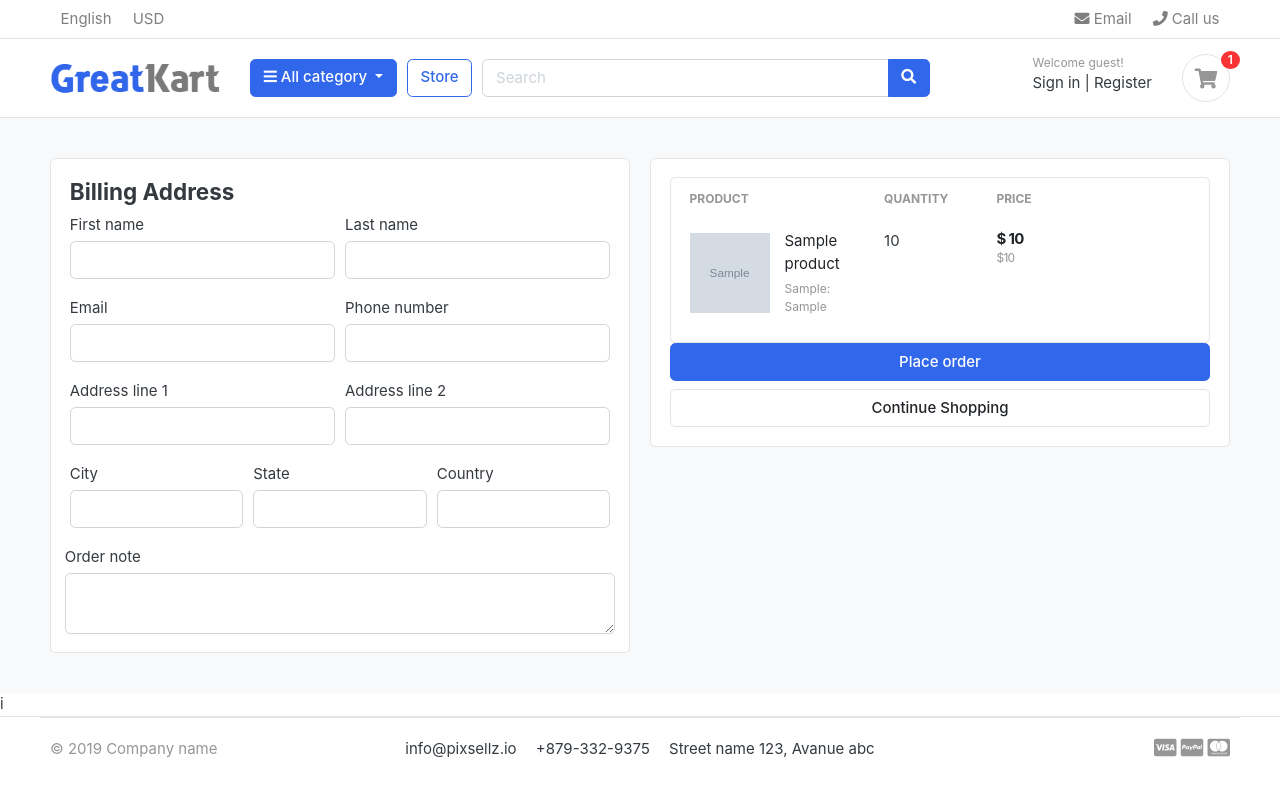
After one commit to Tparfaite/GreatKart, a Django app: template templates/store/checkout.html in a window 1280 px wide. The commit adds this page. Run offline with Django 3.2, Linux system fonts and the light colour scheme; the template is opened without the code that fills it: most values are stand-ins (such as "Sample title", 1, 10 or a date in 2020); grey boxes marked "Sample" are stand-in pictures; some libraries are stand-ins or nearby versions; some web fonts are replaced.

```diff
--- a/carts/context_processors.py
+++ b/carts/context_processors.py
@@ -8,7 +8,10 @@ def counter(request):
     else:
         try:
             cart=Cart.objects.filter(cart_id=_cart_id(request))
-            cart_items=CartItem.objects.all().filter(cart=cart[:1])
+            if request.user.is_authenticated:
+                cart_items=CartItem.objects.all().filter(user=request.user)
+            else:
+             cart_items=CartItem.objects.all().filter(cart=cart[:1])
             for cart_item in cart_items:
                 cart_counter+=cart_item.quantity
 
--- a/carts/models.py
+++ b/carts/models.py
@@ -1,6 +1,6 @@
 from django.db import models
-
 from store.models import Product, Variation
+from accounts.models import  Account
 
 
 # Create your models here.
@@ -12,11 +12,11 @@ class Cart(models.Model):
     def __str__(self):
         return self.cart_id
 
-
 class CartItem(models.Model):
+    user=models.ForeignKey(Account, on_delete=models.CASCADE, null=True)
     product=models.ForeignKey(Product, on_delete=models.CASCADE)
     variations=models.ManyToManyField(Variation, blank=True )
-    cart= models.ForeignKey(Cart, on_delete=models.CASCADE)
+    cart= models.ForeignKey(Cart, on_delete=models.CASCADE, null=True)
     quantity=models.IntegerField()
     is_active=models.BooleanField(default=True)
 
--- a/carts/urls.py
+++ b/carts/urls.py
@@ -6,5 +6,6 @@ urlpatterns = [
     path('', views.cart, name= 'cart'),
     path('add_cart/<int:product_id>/', views.add_cart, name='add_cart'),
     path('remove_cart/<int:product_id>/<int:cart_item_id>/', views.remove_cart, name='remove_cart'),
-    path('remove_cart_item/<int:product_id>/<int:cart_item_id>/', views.remove_cart_item, name= 'remove_cart_item')
+    path('remove_cart_item/<int:product_id>/<int:cart_item_id>/', views.remove_cart_item, name= 'remove_cart_item'),
+    path('checkout/', views.checkout, name='checkout')
 ]
--- a/templates/store/cart.html
+++ b/templates/store/cart.html
@@ -107,7 +107,7 @@
                 <p class="text-center mb-3">
                     <img src="./images/misc/payments.png" height="26">
                 </p>
-                <a href="./place-order.html" class="btn btn-primary btn-block"> Checkout </a>
+                <a href="{% url 'checkout' %}" class="btn btn-primary btn-block"> Checkout </a>
                 <a href="{% url 'store' %}" class="btn btn-light btn-block">Continue Shopping</a>
             </div> <!-- card-body.// -->
             </div> <!-- card.// -->
--- /dev/null
+++ b/templates/store/checkout.html
@@ -0,0 +1,135 @@
+{% extends 'base.html' %}
+{% load static %}
+
+{% block content %}
+
+<section class="section-content padding-y bg">
+    <div class="container">
+
+    <!-- ============================ COMPONENT 1 ================================= -->
+
+    <div class="row">
+        <aside class="col-lg-6">
+          <div class="card">
+            <div class="card-body">
+                <h4 class="card-title mb-2">Billing Address</h4>
+                <form action="" method='POST'>
+                    {% csrf_token %}
+                    <div class="form-row">
+                        <div class="col form-group">
+                            <label for="">First name</label>
+                            <input type="text" name="first_name" class="form-control" required >
+                        </div>
+                        <div class="col form-group">
+                            <label for="">Last name</label>
+                            <input type="text" name="last_name" class="form-control" required >
+                        </div>
+                    </div>
+                    <div class="form-row">
+                        <div class="col form-group">
+                            <label for="">Email</label>
+                            <input type="email" name="email" class="form-control" required >
+                        </div>
+                        <div class="col form-group">
+                            <label for="">Phone number</label>
+                            <input type="text" name="phone_number" class="form-control" required >
+                        </div>
+                    </div>
+                    <div class="form-row">
+                        <div class="col form-group">
+                            <label for="">Address line 1</label>
+                            <input type="email" name="address_line_1" class="form-control" required >
+                        </div>
+                        <div class="col form-group">
+                            <label for="">Address line 2</label>
+                            <input type="text" name="address_line_2" class="form-control" required >
+                        </div>
+                    </div>
+                    <div class="form-row">
+                        <div class="col form-group">
+                            <label for="">City</label>
+                            <input type="email" name="city" class="form-control" required >
+                        </div>
+                        <div class="col form-group">
+                            <label for="">State</label>
+                            <input type="text" name="state" class="form-control" required >
+                        </div>
+                        <div class="col form-group">
+                            <label for="">Country</label>
+                            <input type="text" name="country" class="form-control" required >
+                        </div>
+                    </div>
+                    <div class="form-row">
+                        <label for="">Order note</label>
+                        <textarea name="order_note" rows="2" class="form-control"></textarea>
+                    </div>
+
+
+            </div>
+          </div>
+
+        </aside> <!-- col.// -->
+        <aside class="col-lg-6">
+
+            <div class="card">
+            <div class="card-body">
+                <div class="card">
+                    <table class="table table-borderless table-shopping-cart">
+                    <thead class="text-muted">
+                    <tr class="small text-uppercase">
+                      <th scope="col">Product</th>
+                      <th scope="col" width="120">Quantity</th>
+                      <th scope="col" width="120">Price</th>
+                      <th scope="col" class="text-right" width="200"> </th>
+                    </tr>
+                    </thead>
+                    <tbody>
+                        {% for cart_item in cart_items %}
+                    <tr>
+                        <td>
+                            <figure class="itemside align-items-center">
+                                <div class="aside"><img src="{{cart_item.product.image.url}}" class="img-sm"></div>
+                                <figcaption class="info">
+                                    <a href="{{cart_item.product.get_url}}" class="title text-dark">{{cart_item.product.product_name}}</a>
+                                    <p class="text-muted small">
+                                        {% if cart_item.variations.all %}
+                                          {% for item in cart_item.variations.all %}
+                                            {{ item.variation_category |capfirst }}: {{item.variation_value |capfirst }} <br>
+                                          {% endfor %}
+                                        {% endif %}
+                                    </p>
+                                </figcaption>
+                            </figure>
+                        </td>
+                        <td>
+                            <label for="">{{cart_item.quantity}} </label>
+                        </td>
+                        <td>
+                            <div class="price-wrap">
+                                <var class="price">$ {{cart_item.sub_total}}</var>
+                                <small class="text-muted"> ${{cart_item.product.price}} </small>
+                            </div> <!-- price-wrap .// -->
+                        </td>
+
+                    </tr>
+                    {% endfor %}
+                    </tbody>
+                    </table>
+                    </div> <!-- card.// -->
+                <a href="./place-order.html" class="btn btn-primary btn-block"> Place order </a>
+                <a href="{% url 'store' %}" class="btn btn-light btn-block">Continue Shopping</a>
+            </form>
+            </div> <!-- card-body.// -->
+            </div> <!-- card.// -->
+
+    </aside> <!-- col.// -->
+
+
+    </div> <!-- row.// -->
+    <!-- ============================ COMPONENT 1 END .// ================================= -->
+
+    </div> <!-- container .//  -->
+    </section>
+    <!-- ========================= SECTION CONTENT END// ========================= -->
+
+{% endblock %}
```
Also changed, not shown: accounts/views.py (+49 -4 lines), carts/views.py (+256 -54 lines), carts/migrations/0004_cartitem_user_alter_cartitem_cart.py (added).
